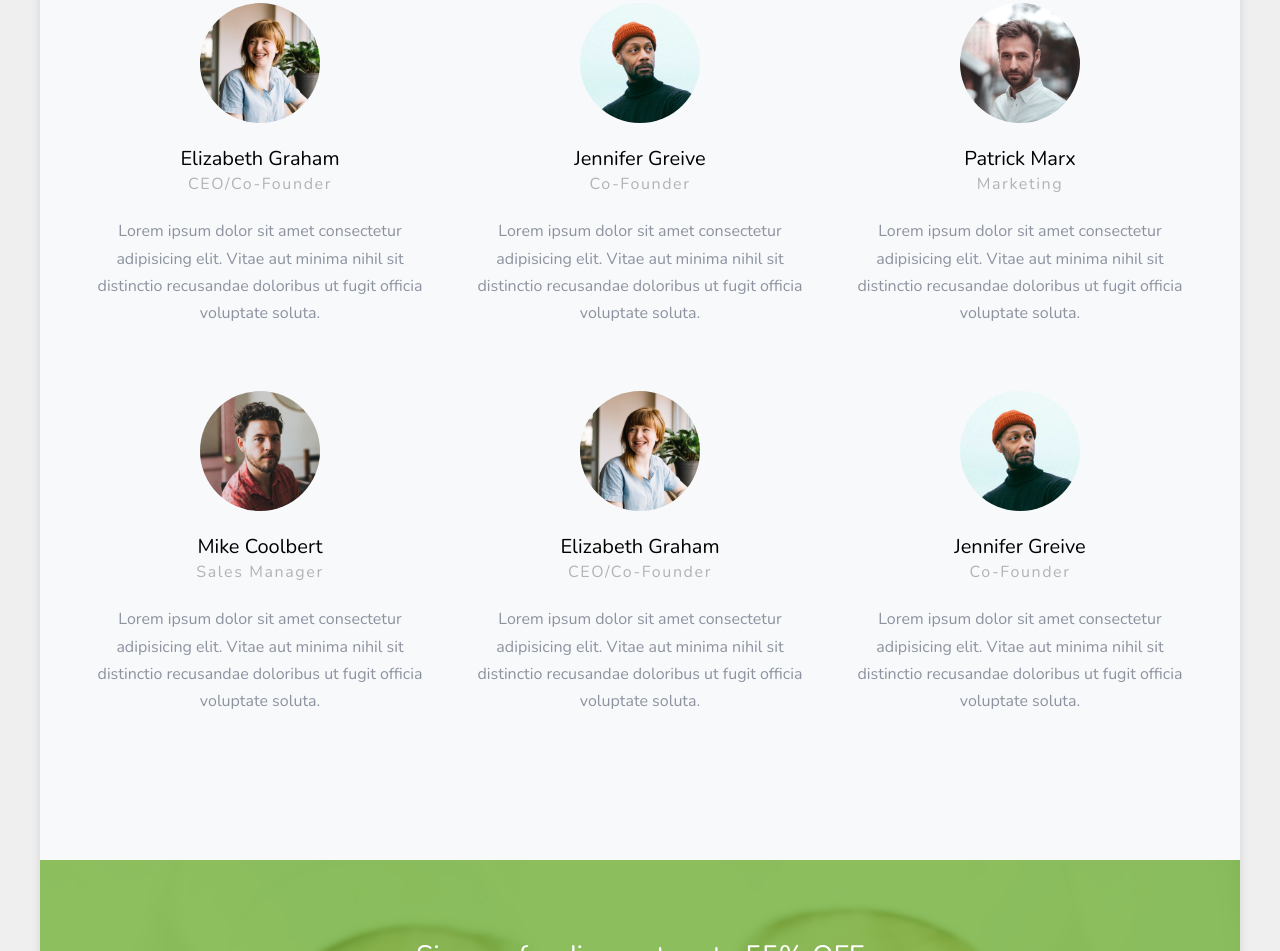
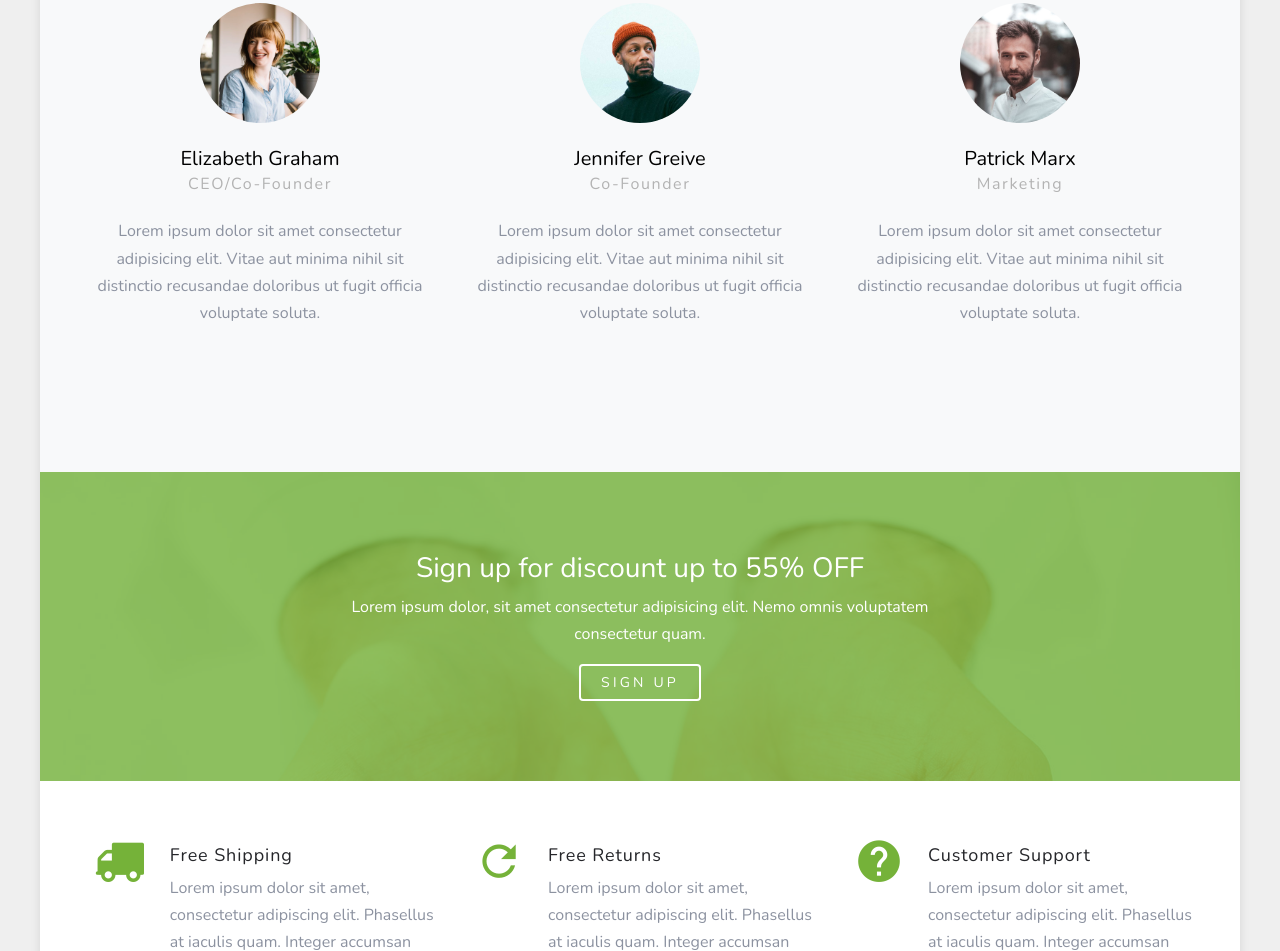
Before and after one commit to Afthedark/Los_Binarios_Bootstrap, a plain HTML site: page about.html in a window 1280 px wide. Shown: the part 1213-2164 px from the top of the page. Drawn offline with nearby package versions, Linux system fonts and the light colour scheme; files whose address does not match are found by name.

Commit message:
Update about.html

```diff
--- a/about.html
+++ b/about.html
@@ -92,13 +92,13 @@
         <div class="row">
           <div class="col-lg-12 mx-auto align-self-center">
             <div class="site-block-cover-content text-center">
-              <h1 class="mb-0">About <strong class="text-primary">Pharmative</strong></h1>
+              <h1 class="mb-0">Pharma <strong class="text-primary">fi</strong></h1>
               <div class="row justify-content-center mb-5">
                 <div class="col-lg-6 text-center">
-                  <p>Lorem ipsum dolor sit amet, consectetur adipisicing elit. Facilis ex perspiciatis non quibusdam vel quidem.</p>
+                  <p></p>
                 </div>
               </div>
-              <p><a href="#" class="btn btn-primary px-5 py-3">Shop Now</a></p>
+              <p><a href="#" class="btn btn-primary px-5 py-3">Compra ahora</a></p>
             </div>
           </div>
         </div>
@@ -185,53 +185,8 @@
               </div>
             </div>
           </div>
-          <div class="col-md-6 col-lg-4 mb-5">
-            <div class="block-38 text-center">
-              <div class="block-38-img">
-                <div class="block-38-header">
-                  <img src="images/person_4.jpg" alt="Image placeholder" class="mb-4">
-                  <h3 class="block-38-heading h4">Mike Coolbert</h3>
-                  <p class="block-38-subheading">Sales Manager</p>
-                </div>
-                <div class="block-38-body">
-                  <p>Lorem ipsum dolor sit amet consectetur adipisicing elit. Vitae aut minima nihil sit distinctio
-                    recusandae doloribus ut fugit officia voluptate soluta. </p>
-                </div>
-              </div>
-            </div>
-          </div>
 
-          <div class="col-md-6 col-lg-4 mb-5">
 
-            <div class="block-38 text-center">
-              <div class="block-38-img">
-                <div class="block-38-header">
-                  <img src="images/person_1.jpg" alt="Image placeholder" class="mb-4">
-                  <h3 class="block-38-heading h4">Elizabeth Graham</h3>
-                  <p class="block-38-subheading">CEO/Co-Founder</p>
-                </div>
-                <div class="block-38-body">
-                  <p>Lorem ipsum dolor sit amet consectetur adipisicing elit. Vitae aut minima nihil sit distinctio
-                    recusandae doloribus ut fugit officia voluptate soluta. </p>
-                </div>
-              </div>
-            </div>
-          </div>
-          <div class="col-md-6 col-lg-4 mb-5">
-            <div class="block-38 text-center">
-              <div class="block-38-img">
-                <div class="block-38-header">
-                  <img src="images/person_2.jpg" alt="Image placeholder" class="mb-4">
-                  <h3 class="block-38-heading h4">Jennifer Greive</h3>
-                  <p class="block-38-subheading">Co-Founder</p>
-                </div>
-                <div class="block-38-body">
-                  <p>Lorem ipsum dolor sit amet consectetur adipisicing elit. Vitae aut minima nihil sit distinctio
-                    recusandae doloribus ut fugit officia voluptate soluta. </p>
-                </div>
-              </div>
-            </div>
-          </div>
         </div>
       </div>
     </div>
```
